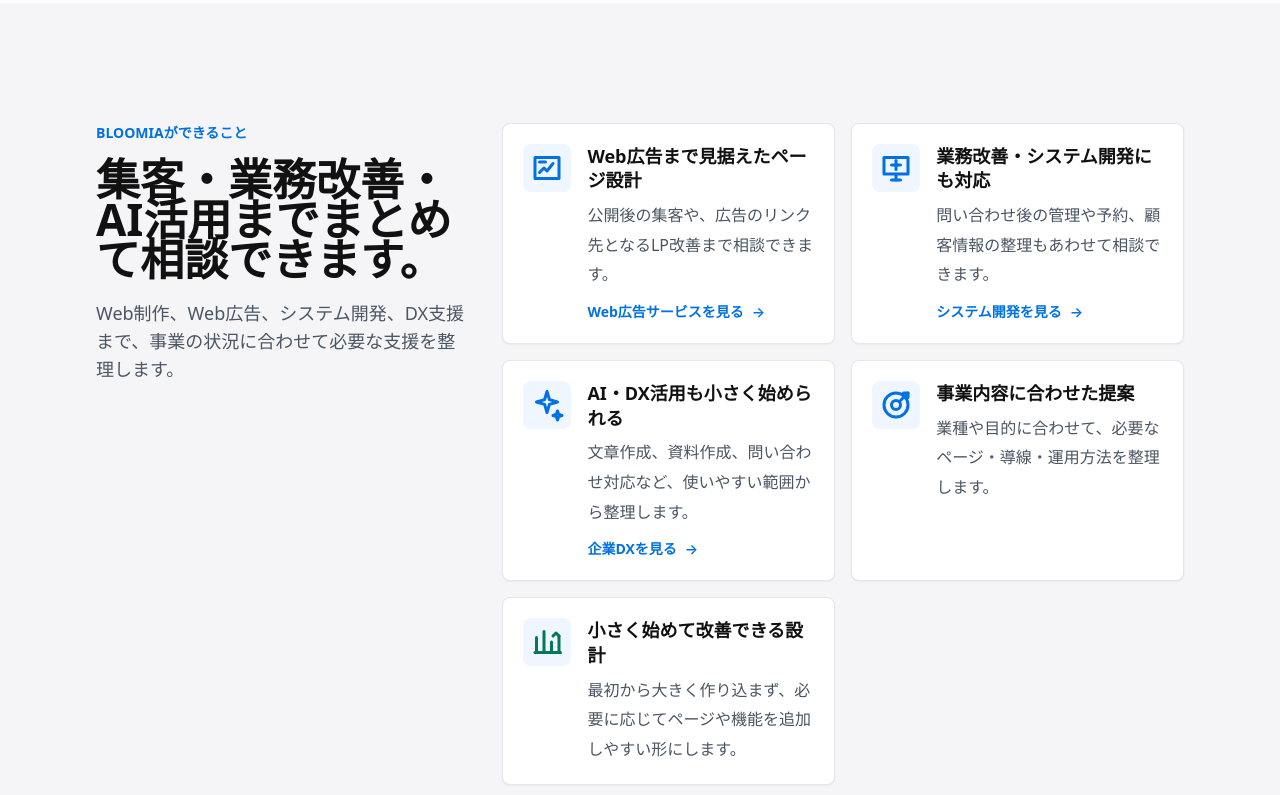
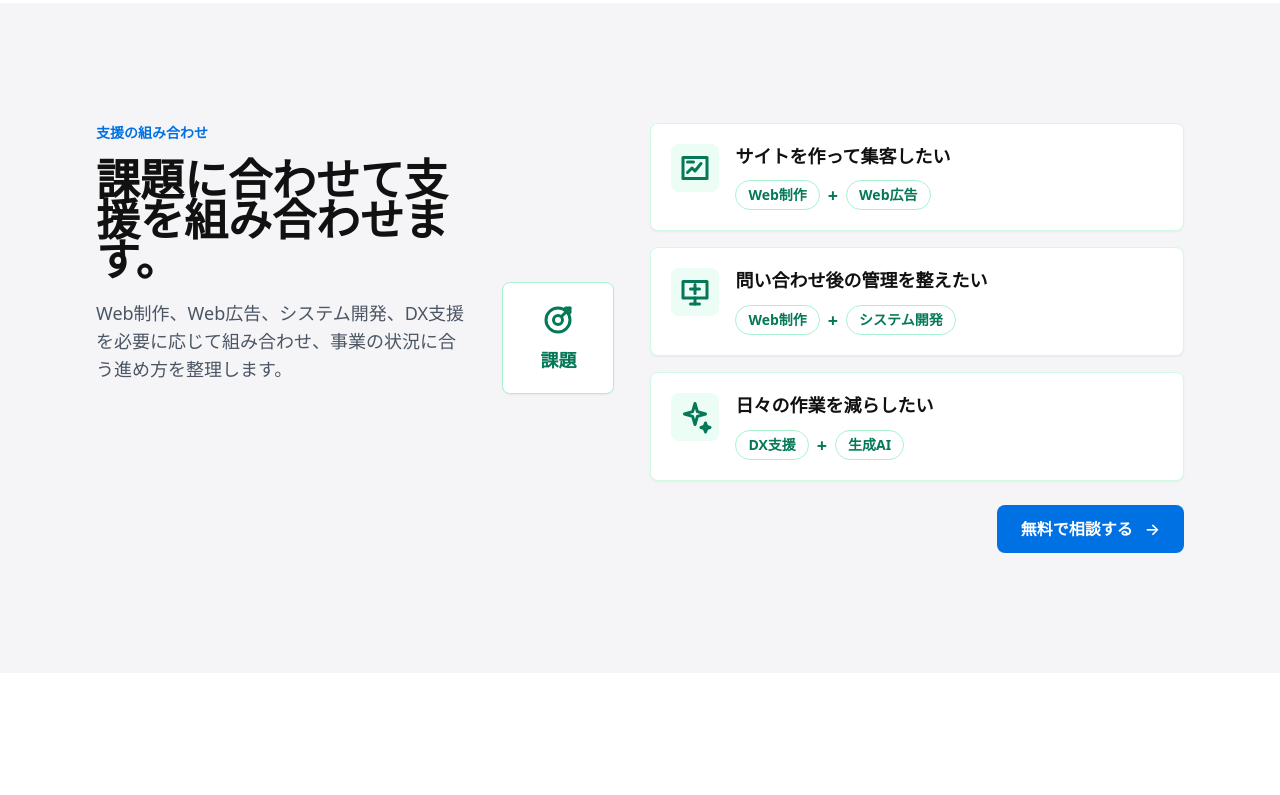
Before and after one commit to iwamitsuco/officialSite, a Next.js app: page / in a window 1280 px wide. Shown: the part 3180-3975 px from the top of the page. Built offline with nearby package versions, Linux system fonts and the light colour scheme.

Commit message:
Revise homepage support combination CTA

```diff
--- a/app/page.tsx
+++ b/app/page.tsx
@@ -22,34 +22,18 @@ export const metadata = createMetadata({
 const reasons = [
   {
     icon: "ads",
-    title: "Web広告まで見据えたページ設計",
-    description: "公開後の集客や、広告のリンク先となるLP改善まで相談できます。",
-    href: "/services/web-advertising",
-    linkLabel: "Web広告サービスを見る"
+    title: "サイトを作って集客したい",
+    services: ["Web制作", "Web広告"]
   },
   {
     icon: "system",
-    title: "業務改善・システム開発にも対応",
-    description: "問い合わせ後の管理や予約、顧客情報の整理もあわせて相談できます。",
-    href: "/services/system-development",
-    linkLabel: "システム開発を見る"
+    title: "問い合わせ後の管理を整えたい",
+    services: ["Web制作", "システム開発"]
   },
   {
     icon: "ai",
-    title: "AI・DX活用も小さく始められる",
-    description: "文章作成、資料作成、問い合わせ対応など、使いやすい範囲から整理します。",
-    href: "/services/dx",
-    linkLabel: "企業DXを見る"
-  },
-  {
-    icon: "target",
-    title: "事業内容に合わせた提案",
-    description: "業種や目的に合わせて、必要なページ・導線・運用方法を整理します。"
-  },
-  {
-    icon: "growth",
-    title: "小さく始めて改善できる設計",
-    description: "最初から大きく作り込まず、必要に応じてページや機能を追加しやすい形にします。"
+    title: "日々の作業を減らしたい",
+    services: ["DX支援", "生成AI"]
   }
 ];
 
@@ -111,37 +95,59 @@ export default function HomePage() {
       <section className="section-space bg-apple-gray">
         <div className="container-site grid gap-8 lg:grid-cols-[0.78fr_1.42fr] lg:items-start">
           <div>
-            <p className="eyebrow">BLOOMIAができること</p>
+            <p className="eyebrow">支援の組み合わせ</p>
             <h2 className="mt-4 text-3xl font-semibold leading-[1.22] [overflow-wrap:anywhere] text-apple-text md:text-4xl lg:text-[44px]">
-              集客・業務改善・AI活用までまとめて相談できます。
+              課題に合わせて支援を組み合わせます。
             </h2>
             <p className="body-copy mt-5 max-w-xl">
-              Web制作、Web広告、システム開発、DX支援まで、事業の状況に合わせて必要な支援を整理します。
+              Web制作、Web広告、システム開発、DX支援を必要に応じて組み合わせ、事業の状況に合う進め方を整理します。
             </p>
           </div>
-          <div className="grid gap-4 md:grid-cols-2">
+          <div className="grid gap-5 lg:grid-cols-[8rem_1fr] lg:items-center">
+            <div className="hidden lg:flex">
+              <div className="flex h-28 w-28 flex-col items-center justify-center rounded-lg border border-emerald-200 bg-white text-emerald-700 shadow-sm">
+                <ReasonIcon type="target" />
+                <p className="mt-2 text-lg font-semibold">課題</p>
+              </div>
+            </div>
+            <div>
+              <div className="grid gap-4">
                 {reasons.map((reason) => (
-              <article className="rounded-lg border border-apple-border bg-white p-5 shadow-sm" key={reason.title}>
+                  <article className="rounded-lg border border-emerald-100 bg-white p-5 shadow-sm" key={reason.title}>
                     <div className="flex gap-4">
-                  <div className="flex h-12 w-12 shrink-0 items-center justify-center rounded-lg bg-blue-50 text-apple-blue" aria-hidden="true">
+                      <div className="flex h-12 w-12 shrink-0 items-center justify-center rounded-lg bg-emerald-50 text-emerald-700" aria-hidden="true">
                         <ReasonIcon type={reason.icon} />
                       </div>
                       <div className="min-w-0">
                         <h3 className="text-lg font-semibold leading-snug text-apple-text">{reason.title}</h3>
-                    <p className="card-copy mt-2">{reason.description}</p>
-                    {reason.href ? (
-                      <Link
-                        className="mt-3 inline-flex items-center gap-2 text-sm font-semibold text-apple-blue transition hover:text-blue-600 focus-visible:outline focus-visible:outline-2 focus-visible:outline-offset-2 focus-visible:outline-apple-blue"
-                        href={reason.href}
-                      >
-                        {reason.linkLabel}
-                        <span aria-hidden="true">→</span>
-                      </Link>
-                    ) : null}
+                        <div className="mt-3 flex flex-wrap items-center gap-2">
+                          <span className="rounded-full border border-emerald-200 px-3 py-1 text-sm font-semibold text-emerald-700">
+                            {reason.services[0]}
+                          </span>
+                          <span className="text-lg font-semibold text-emerald-700" aria-hidden="true">
+                            +
+                          </span>
+                          <span className="rounded-full border border-emerald-200 px-3 py-1 text-sm font-semibold text-emerald-700">
+                            {reason.services[1]}
+                          </span>
+                        </div>
                       </div>
                     </div>
                   </article>
                 ))}
+              </div>
+              <div className="mt-6 flex justify-start lg:justify-end">
+                <Link
+                  className="inline-flex min-h-12 w-full items-center justify-center rounded-lg bg-apple-blue px-6 py-3 text-base font-semibold text-white transition hover:bg-blue-600 focus-visible:outline focus-visible:outline-2 focus-visible:outline-offset-2 focus-visible:outline-apple-blue sm:w-auto"
+                  href="/contact"
+                >
+                  無料で相談する
+                  <span className="ml-3" aria-hidden="true">
+                    →
+                  </span>
+                </Link>
+              </div>
+            </div>
           </div>
         </div>
       </section>
```
Lines whose indentation alone changed are shown as unchanged.
